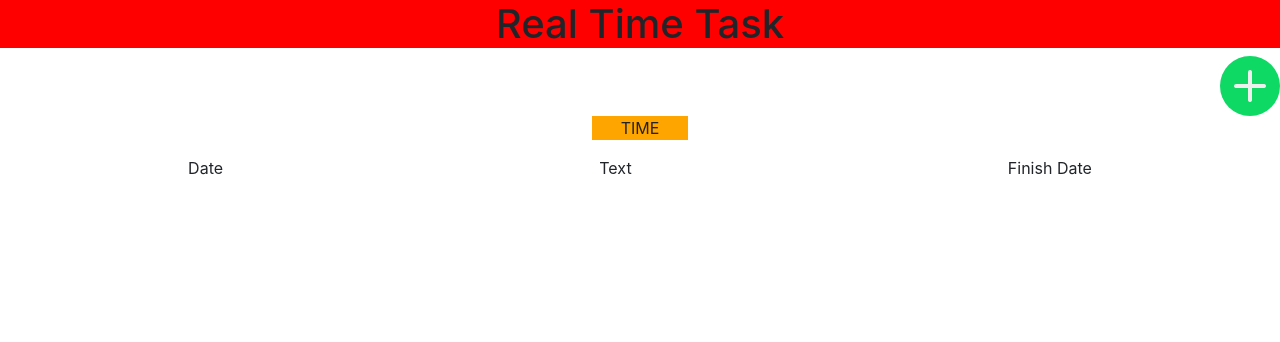
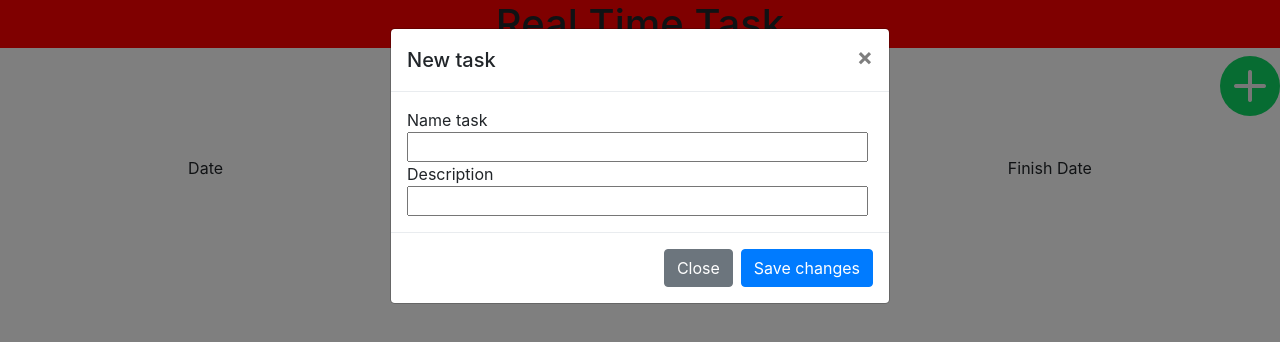
Before and after one commit to MrJakeTheDog/time-manager, a website: page static/index.html in a window 1280 px wide. Both pictures are taken after a click on the button 1250 px from the left and 86 px from the top of the page. Drawn offline with nearby package versions, Linux system fonts and the light colour scheme.

Commit message:
Create script for Modal New Task

```diff
--- a/static/index.html
+++ b/static/index.html
@@ -2,7 +2,7 @@
 
 <head>
     <meta charset="utf-8">
-    <link rel="stylesheet" href="/css/main.css" />
+    <link rel="stylesheet" href="css/main.css" />
     <link rel="stylesheet" href="https://maxcdn.bootstrapcdn.com/bootstrap/4.0.0/css/bootstrap.min.css"
         integrity="sha384-Gn5384xqQ1aoWXA+058RXPxPg6fy4IWvTNh0E263XmFcJlSAwiGgFAW/dAiS6JXm" crossorigin="anonymous">
     <title>Timer</title>
@@ -14,7 +14,31 @@
     <div>
         <h1 class="Titles">Real Time Task</h1>
     </div>
-    <button class= "btn-circle"></button>
+     <!-- Button trigger modal -->
+    <button type="button" class= "btn-circle" data-toggle="modal" data-target="#exampleModal"></button>
+
+
+  <!-- Modal -->
+  <div class="modal fade" id="exampleModal" tabindex="-1" role="dialog" aria-labelledby="exampleModalLabel" aria-hidden="true">
+    <div class="modal-dialog" role="document">
+      <div class="modal-content">
+        <div class="modal-header">
+          <h5 class="modal-title" id="exampleModalLabel">New task</h5>
+          <button type="button" class="close" data-dismiss="modal" aria-label="Close">
+            <span aria-hidden="true">&times;</span>
+          </button>
+        </div>
+        <div class="modal-body">
+            <div>Name task<br><input type="text" size="40"></div>
+            <div>Description<br><input type="text" size="40"></div>
+        </div>
+        <div class="modal-footer">
+          <button type="button" class="btn btn-secondary" data-dismiss="modal">Close</button>
+          <button type="button" class="btn btn-primary">Save changes</button>
+        </div>
+      </div>
+    </div>
+  </div>
     <div class="Time">
         <p class="Time">TIME</p>
     </div>
@@ -28,6 +52,7 @@
     <table id="Task">
 
     </table>
+
     <script src="https://code.jquery.com/jquery-3.2.1.slim.min.js"
         integrity="sha384-KJ3o2DKtIkvYIK3UENzmM7KCkRr/rE9/Qpg6aAZGJwFDMVNA/GpGFF93hXpG5KkN"
         crossorigin="anonymous"></script>
```
